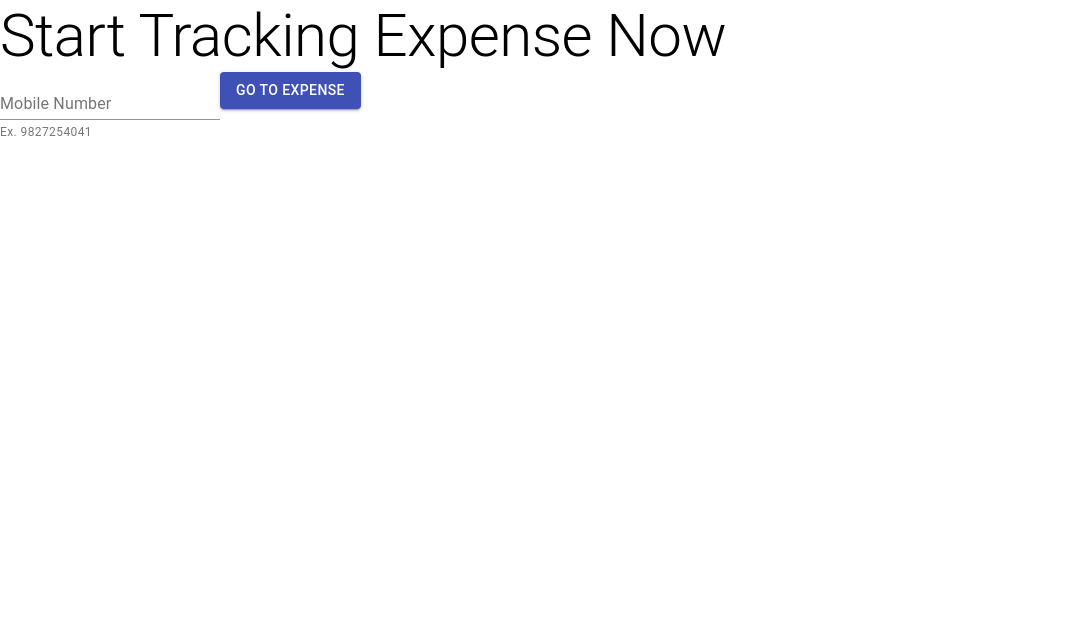
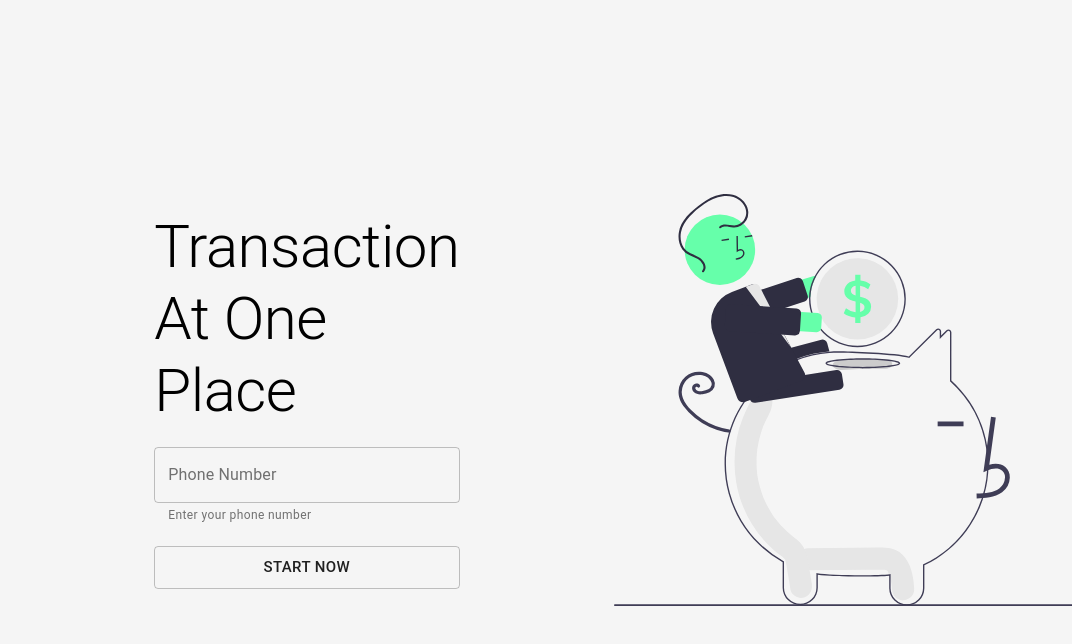
Before and after one commit to kartiks26/expense-calculator, a React (Create React App) app in the folder frontend/: page / in a window 1280 px wide. Shown: the top 644 px of the page, without its empty margins (0-1072 px from the left). Built offline with nearby package versions, Linux system fonts and the light colour scheme; no server answers.

Commit message:
Updated Landing Page

```diff
--- a/frontend/src/App.js
+++ b/frontend/src/App.js
@@ -1,13 +1,15 @@
 import "./App.css";
 import { Routes, Route } from "react-router-dom";
-import LandingPage from "./components/LandingPage/LandingPage";
 import Expense from "./components/expense/Expense";
+import Login from "./components/Login/Login";
 function App() {
   return (
-    <Routes>
-      <Route exact path="/" element={<LandingPage />} />
-      <Route exact path="/expense" element={<Expense />} />
-    </Routes>
+    <>
+      <Routes>
+        <Route exact path="/" element={<Login />} />
+        <Route exact path="/expense" element={<Expense />} />
+      </Routes>
+    </>
   );
 }
 
--- a/frontend/src/components/LandingPage/LandingPage.css
+++ /dev/null
@@ -1,8 +0,0 @@
-.LandingPage {
-  width: 100%;
-  min-height: 100vh;
-  display: flex;
-  flex-direction: column;
-  justify-content: center;
-  align-items: center;
-}
--- a/frontend/src/components/LandingPage/LandingPage.jsx
+++ /dev/null
@@ -1,44 +0,0 @@
-import React from "react";
-import "./LandingPage.css";
-import { useNavigate } from "react-router-dom";
-import { Button, createTheme, TextField, Typography } from "@material-ui/core";
-import { useDispatch } from "react-redux";
-import { fetchTransactions } from "../../slice/transactionSlice";
-const theme = createTheme({
-  primary: {
-    main: "#00bcd4",
-  },
-});
-
-function LandingPage() {
-  const history = useNavigate();
-  const dispatch = useDispatch();
-  const [contactNumber, setContactNumber] = React.useState("");
-  return (
-    <>
-      <Typography variant="h2">Start Tracking Expense Now</Typography>
-      <TextField
-        onChange={(e) => {
-          setContactNumber(e.target.value);
-        }}
-        label="Mobile Number"
-        helperText="Ex. 9827254041"
-      />
-
-      <Button
-        onClick={() => {
-          localStorage.setItem("ExpenseUserContactNumber", contactNumber);
-          history("/expense");
-          fetchTransactions();
-        }}
-        theme={theme}
-        variant="contained"
-        color="primary"
-      >
-        Go to expense
-      </Button>
-    </>
-  );
-}
-
-export default LandingPage;
--- /dev/null
+++ b/frontend/src/components/Login/Login.css
@@ -0,0 +1,20 @@
+.LoginPage {
+  width: 100%;
+  height: 100vh;
+  display: flex;
+  align-items: center;
+  justify-content: space-evenly;
+  flex-wrap: wrap;
+  background-color: #f5f5f5;
+}
+.LoginPage__image {
+  width: 40%;
+  min-width: 300px;
+  align-self: center;
+}
+.LoginPage__LeftSide {
+  width: min-content;
+  display: flex;
+  flex-direction: column;
+  background-color: #f5f5f5;
+}
--- /dev/null
+++ b/frontend/src/components/Login/Login.js
@@ -0,0 +1,64 @@
+import { Button, createTheme, TextField, Typography } from "@material-ui/core";
+import React from "react";
+import "./Login.css";
+import Image from "./savings.svg";
+import { fetchTransactions } from "../../slice/transactionSlice";
+import { useNavigate } from "react-router-dom";
+
+const theme = createTheme({
+  root: {
+    backgroundColor: "#0000",
+    fontSize: "1.5rem",
+  },
+  primary: {
+    main: "#00bcd4",
+    fontSize: "2.5rem",
+  },
+});
+function Login() {
+  const [contactNumber, setContactNumber] = React.useState("");
+  const history = useNavigate();
+
+  return (
+    <div className="LoginPage">
+      <div className="LoginPage__LeftSide">
+        <Typography
+          variant="h2"
+          style={{
+            maxWidth: "500px",
+          }}
+        >
+          Transaction At One Place
+        </Typography>
+        <TextField
+          onChange={(e) => {
+            setContactNumber(e.target.value);
+          }}
+          style={{
+            margin: "20px 0",
+          }}
+          size="large"
+          type="number"
+          variant="outlined"
+          helperText="Enter your phone number"
+          label="Phone Number"
+        />
+
+        <Button
+          onClick={() => {
+            localStorage.setItem("ExpenseUserContactNumber", contactNumber);
+            history("/expense");
+            fetchTransactions();
+          }}
+          variant="outlined"
+          size="large"
+        >
+          Start Now
+        </Button>
+      </div>
+      <img className="LoginPage__image" src={Image} />
+    </div>
+  );
+}
+
+export default Login;
--- a/frontend/src/components/expense/Expense.js
+++ b/frontend/src/components/expense/Expense.js
@@ -285,7 +285,6 @@ function Expense() {
   return (
     <>
       <div className="expenseHeader">
-        <h1>Track Expense </h1>
         <BasicTabs />
         <div className="ExpenseToolBar">
           <AddExpense open={open} setOpen={setOpen} />
```
Also changed, not shown: frontend/src/components/Header/Header.js (added, +43 -0 lines), frontend/src/components/Login/savings.svg (added), 1 other file (tests, documents, lock files or other folders).
